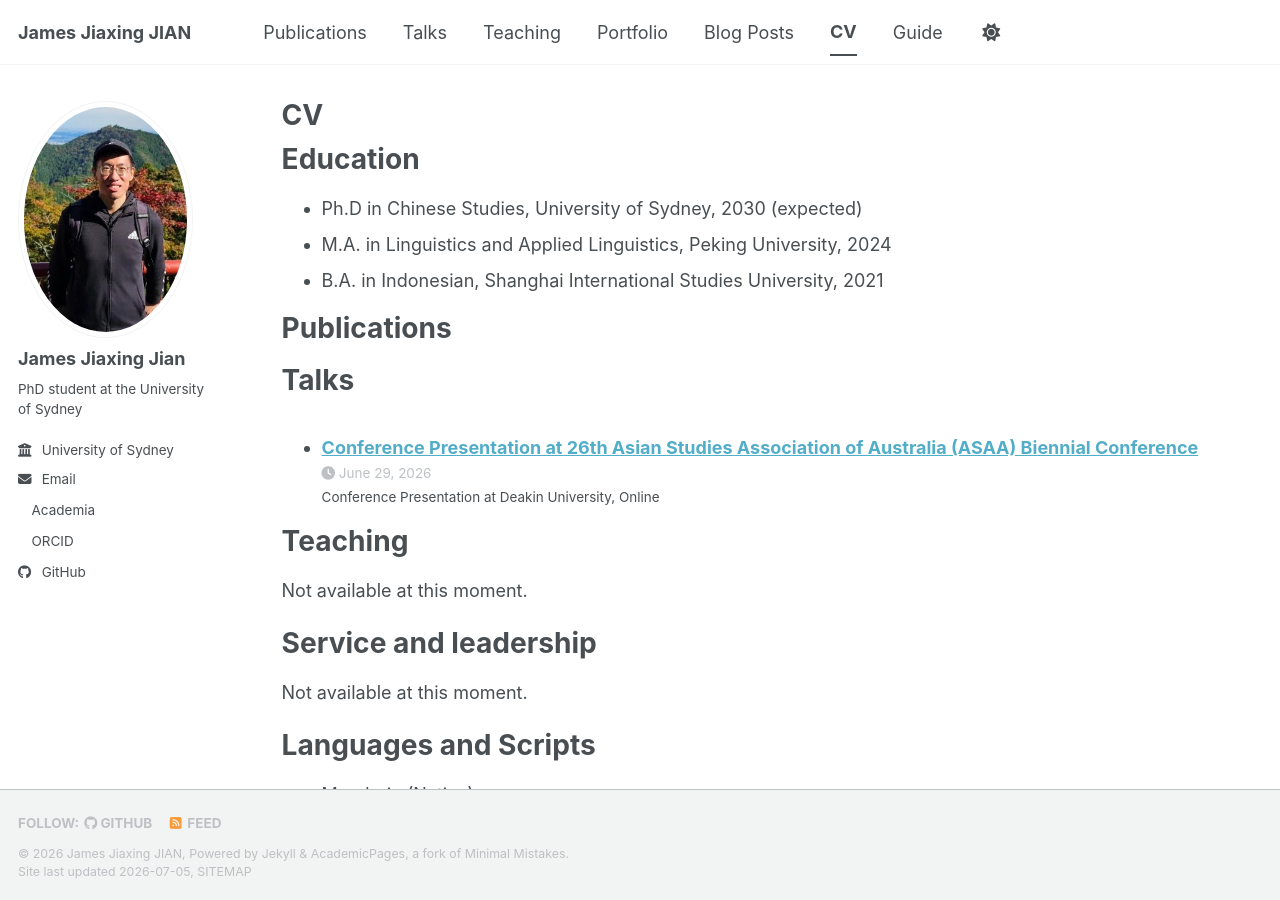
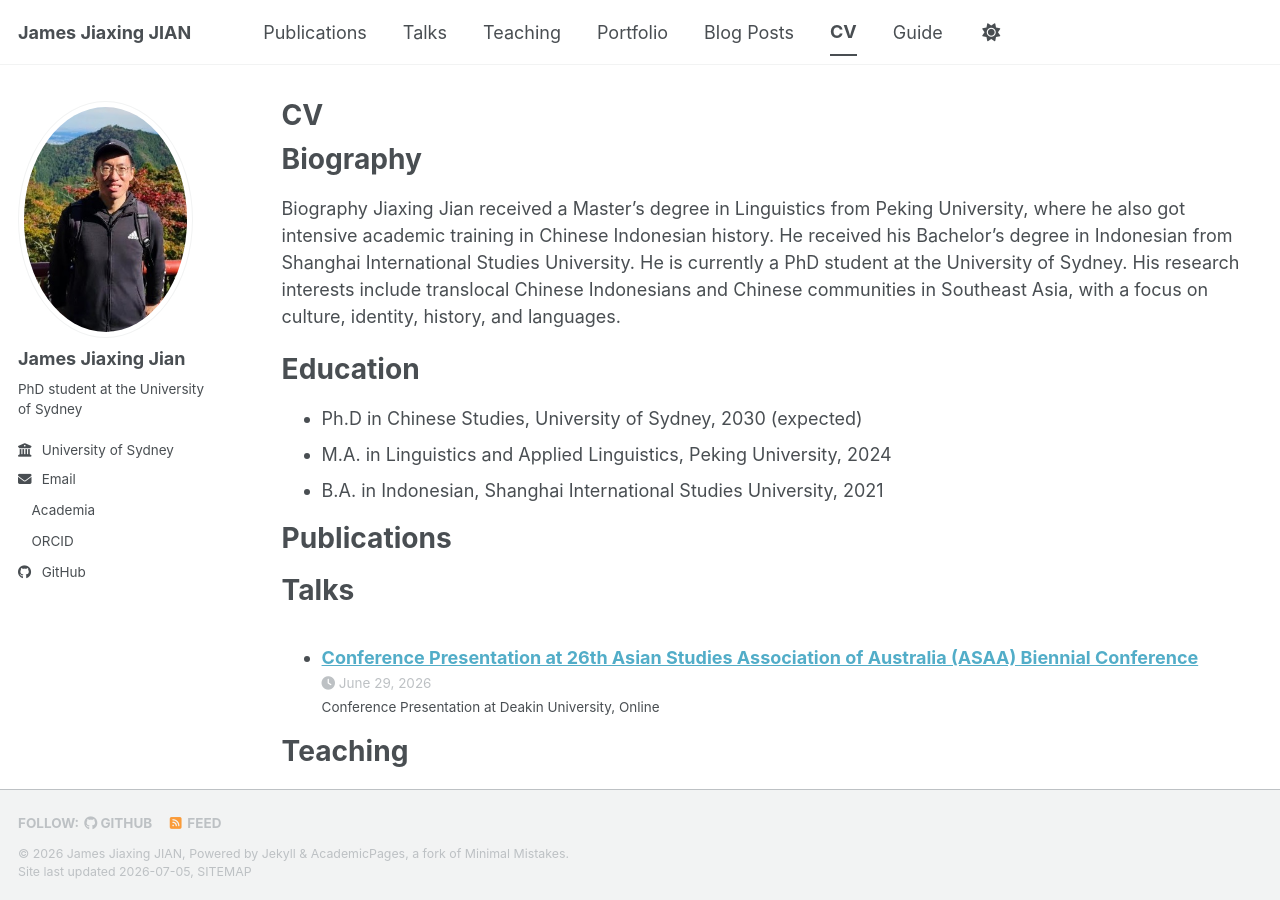
Before and after one commit to jamesjiaxingjian/jamesjiaxingjian.github.io, a Jekyll site: the page built from _pages/cv.md, in a window 1280 px wide and 900 px high. Built offline with Jekyll 4.4.1, drawn with Linux system fonts in a browser that asks for light colours; a style sheet for code colours, icons or effects is not loaded.

Commit message:
Update cv.md

```diff
--- a/_pages/cv.md
+++ b/_pages/cv.md
@@ -8,6 +8,11 @@ redirect_from:
 ---
 
 {% include base_path %}
+
+Biography
+=====
+Biography
+Jiaxing Jian received a Master’s degree in Linguistics from Peking University, where he also got intensive academic training in Chinese Indonesian history. He received his Bachelor’s degree in Indonesian from Shanghai International Studies University. He is currently a PhD student at the University of Sydney. His research interests include translocal Chinese Indonesians and Chinese communities in Southeast Asia, with a focus on culture, identity, history, and languages.
 
 Education
 ======
```
